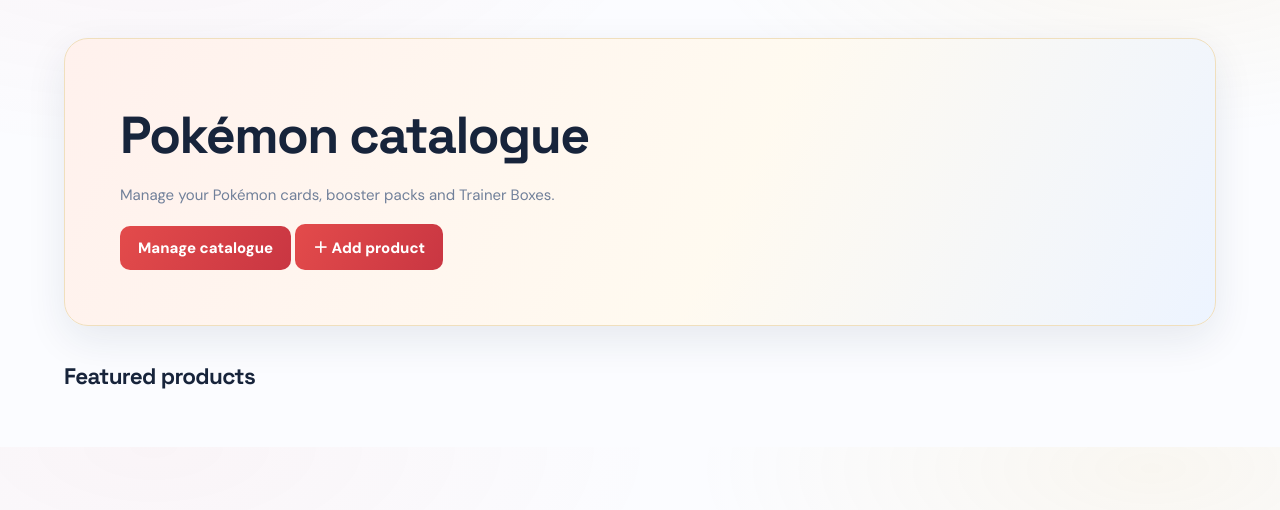
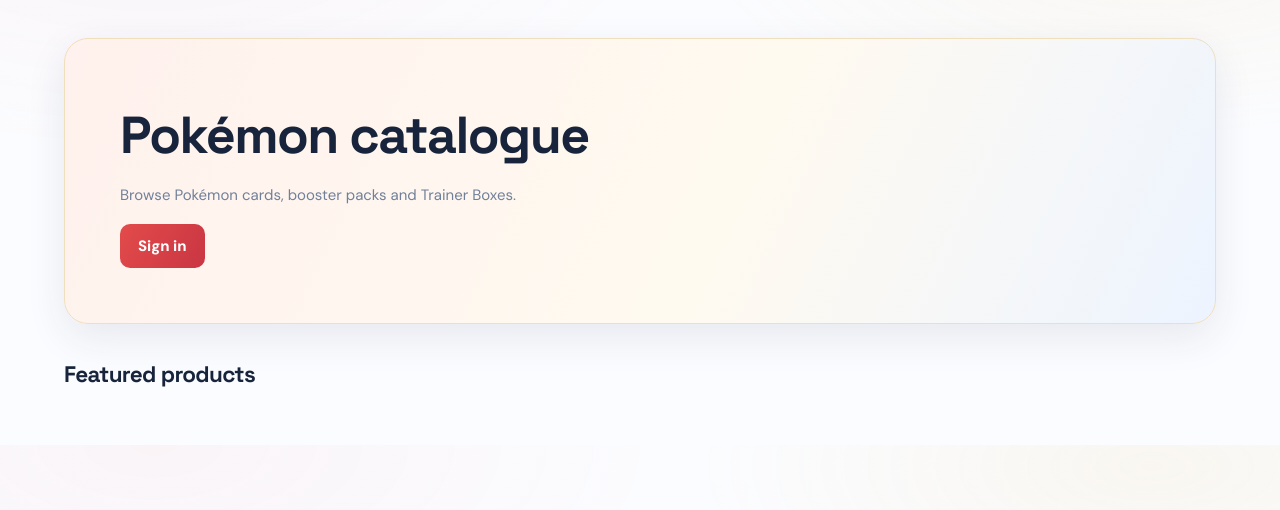
Before and after one commit to shinuxAKI/PokeMarket, an ASP.NET Core app: page / in a window 1280 px wide. Shown: the part 87-597 px from the top of the page. Run offline with ASP.NET Core 8, Linux system fonts and the light colour scheme; some libraries are stand-ins or nearby versions.

Commit message:
Show catalogue management shortcuts only to admins

```diff
--- a/PokemonMvc/Views/Home/Index.cshtml
+++ b/PokemonMvc/Views/Home/Index.cshtml
@@ -2,9 +2,16 @@
 @{ ViewData["Title"] = "Dashboard"; }
 <section class="hero">
     <h1>Pokémon catalogue</h1>
-    <p>Manage your Pokémon cards, booster packs and Trainer Boxes.</p>
-    <a class="btn" href="/Cards">Manage catalogue</a>
-    <a class="btn" href="/Cards/Create">＋ Add product</a>
+    <p>Browse Pokémon cards, booster packs and Trainer Boxes.</p>
+    @if (User.IsInRole("Admin"))
+    {
+        <a class="btn" href="/Cards">Manage catalogue</a>
+        <a class="btn" href="/Cards/Create">＋ Add product</a>
+    }
+    else
+    {
+        <a class="btn" href="/Identity/Account/Login">Sign in</a>
+    }
 </section>
 <h2>Featured products</h2>
 <div class="grid">
```
